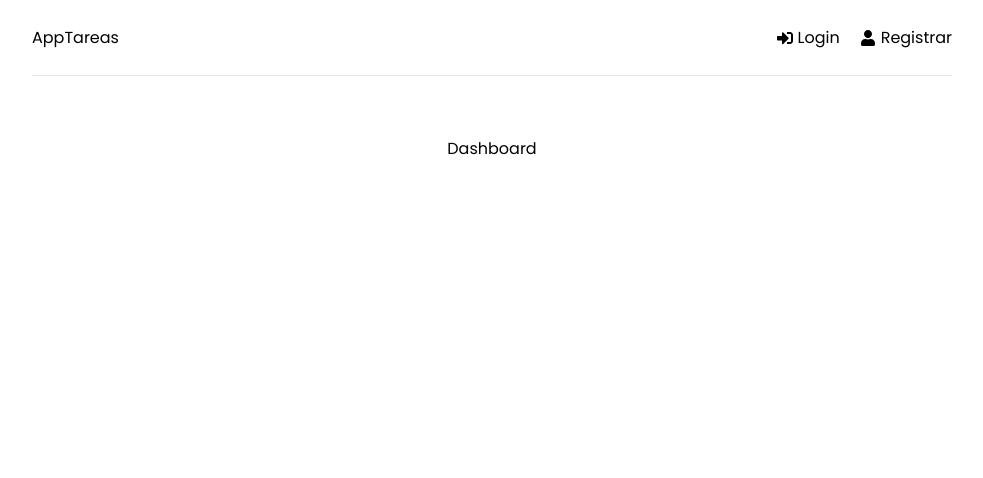
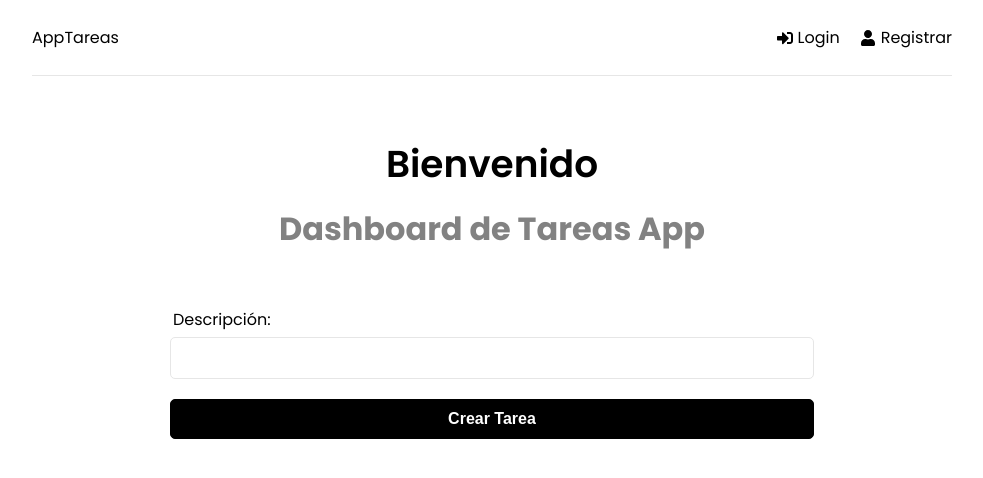
Before and after one commit to codificandomx/25-tareas-front, a React (Vite) app: page / in a window 1280 px wide. Shown: the top 478 px of the page, without its empty margins (148-1131 px from the left). Built offline with nearby package versions, Linux system fonts and the light colour scheme.

Commit message:
Crear tareas ok

```diff
--- a/src/app/store.js
+++ b/src/app/store.js
@@ -1,8 +1,10 @@
 import {configureStore} from '@reduxjs/toolkit'
 import authReducer from '../features/auth/authSlice'
+import tareaReducer from '../features/tareas/tareaSlice'
 
 export const store = configureStore({
     reducer: {
-        auth: authReducer
+        auth: authReducer,
+        tarea: tareaReducer
     }
 })
--- /dev/null
+++ b/src/components/TareaForm.jsx
@@ -0,0 +1,41 @@
+import React, {useState} from 'react'
+import { useDispatch } from 'react-redux'
+import { crearTarea } from '../features/tareas/tareaSlice'
+
+const TareaForm = () => {
+
+    const [descripcion, setDescripcion] = useState('')
+
+    const dispatch = useDispatch()
+
+    const onSubmit = (e) => {
+        e.preventDefault()
+
+        dispatch(crearTarea({descripcion}))
+        setDescripcion('')
+    }
+
+  return (
+    <>
+        <section className="form">
+            <form onSubmit={onSubmit}>
+                <div className="form-group">
+                    <label htmlFor="texto">Descripción:</label>
+                    <input
+                        type="text"
+                        name="descripcion"
+                        id="descripcion"
+                        value={descripcion}
+                        onChange={(e)=> setDescripcion(e.target.value)}
+                    />
+                </div>
+                <div className="form-group">
+                    <button type="submit" className='btn btn-block'>Crear Tarea</button>
+                </div>
+            </form>
+        </section>
+    </>
+  )
+}
+
+export default TareaForm
--- /dev/null
+++ b/src/features/tareas/tareaService.js
@@ -0,0 +1,21 @@
+import axios from "axios";
+
+const API_URL = 'https://backendnodea-5ufv.onrender.com/api/tareas/'
+
+//Crear Tarea
+const crearTarea = async (tareaData, token) => {
+    const config = {
+        headers: {
+            Authorization: `Bearer ${token}`
+        }
+    }
+    const response = await axios.post(API_URL, tareaData, config)
+
+    return response.data
+}
+
+const tareaService = {
+    crearTarea
+}
+
+export default tareaService
--- /dev/null
+++ b/src/features/tareas/tareaSlice.js
@@ -0,0 +1,49 @@
+import { createSlice, createAsyncThunk } from "@reduxjs/toolkit";
+import tareaService from './tareaService'
+
+const initialState = {
+    tareas: [],
+    isError: false,
+    isLoading: false,
+    isSuccess: false,
+    message: ''
+}
+
+//Crear una tarea
+export const crearTarea = createAsyncThunk('tareas/crear', async(tareaData, thunkApi) => {
+    try {
+        const token = thunkApi.getState().auth.user.token
+        return await tareaService.crearTarea(tareaData, token)
+    } catch (error) {
+        const message = (error.response && error.response.data && error.response.data.message) ||
+        error.message || error.toString()
+        return thunkApi.rejectWithValue(message)
+    }
+})
+
+export const tareaSlice = createSlice({
+    name: 'tarea',
+    initialState,
+    reducers: {
+        reset: (state)=> initialState,
+    },
+    extraReducers: (builder) => {
+        builder
+        .addCase(crearTarea.pending, (state)=>{
+            state.isLoading = true
+        })
+        .addCase(crearTarea.fulfilled, (state,action) => {
+            state.isLoading = false
+            state.isSuccess = true
+            state.tareas.push(action.payload)
+        })
+        .addCase(crearTarea.rejected, (state,action)=> {
+            state.isLoading = false
+            state.isError = true
+            state.message = action.payload
+        })
+    }
+})
+
+export const { reset } = tareaSlice.actions
+export default tareaSlice.reducer
--- a/src/pages/Dashboard.jsx
+++ b/src/pages/Dashboard.jsx
@@ -1,8 +1,25 @@
 import React from 'react'
+import { useNavigate } from 'react-router-dom'
+import { useSelector, useDispatch } from 'react-redux'
+import TareaForm from '../components/TareaForm'
+import Spinner from '../components/Spinner'
 
 const Dashboard = () => {
+
+  const navigate = useNavigate()
+  const dispatch = useDispatch()
+
+  const {user} = useSelector((state)=> state.auth)
+
   return (
-    <div>Dashboard</div>
+    <>
+      <section className="heading">
+        <h3>Bienvenido {user && user.nombre}</h3>
+        <p>Dashboard de Tareas App</p>
+      </section>
+      <TareaForm />
+    </>
+
   )
 }
 
```
